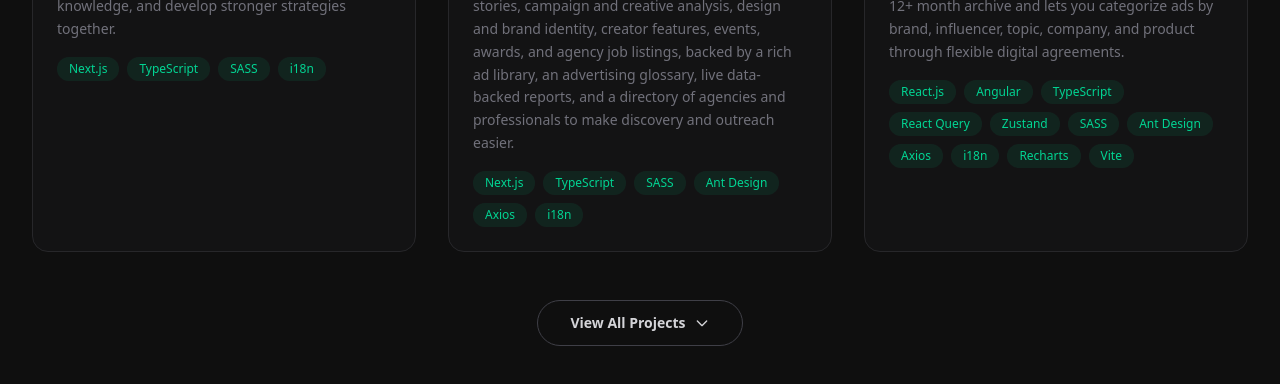
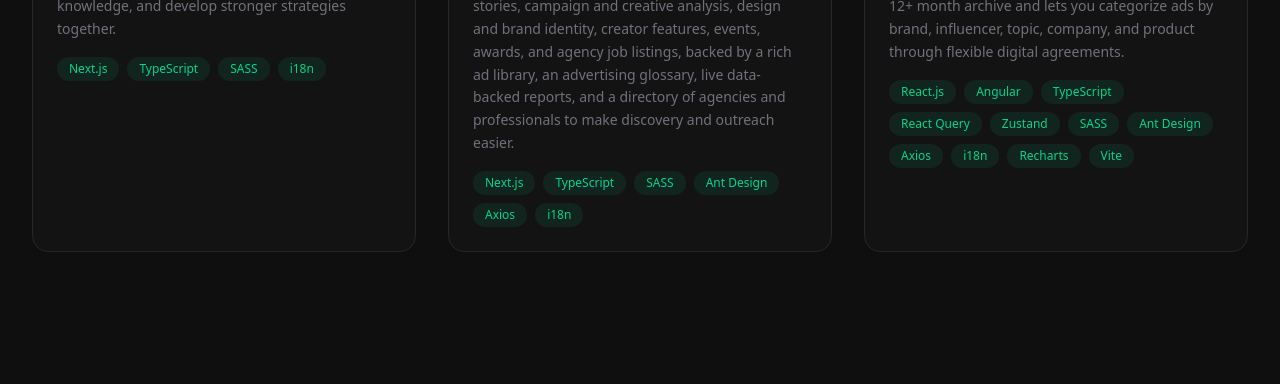
Before and after one commit to eslamsobhy/sobhy-portfolio, a Next.js app: page / in a window 1280 px wide. Shown: the part 6510-6894 px from the top of the page. Built offline with nearby package versions, Linux system fonts and the light colour scheme.

Commit message:
Comment out multiple project entries in portfolio data for future reference and potential reintroduction.

```diff
--- a/src/data/portfolio.ts
+++ b/src/data/portfolio.ts
@@ -238,39 +238,39 @@ export const projectsData = {
       githubUrl: "#",
       featured: true,
     },
-    {
-      id: 4,
-      title: "Weather Dashboard",
-      description:
-        "A beautiful weather app with animated backgrounds, 7-day forecasts, and location-based data using the OpenWeather API.",
-      image: "/projects/weather.jpg",
-      technologies: ["React", "Chart.js", "OpenWeather API", "CSS"],
-      liveUrl: "#",
-      githubUrl: "#",
-      featured: false,
-    },
-    {
-      id: 5,
-      title: "Blog Platform",
-      description:
-        "A modern blog with MDX support, dark mode, search, tags, and an RSS feed. Optimized for SEO and fast page loads.",
-      image: "/projects/blog.jpg",
-      technologies: ["Next.js", "MDX", "Prisma", "PostgreSQL"],
-      liveUrl: "#",
-      githubUrl: "#",
-      featured: false,
-    },
-    {
-      id: 6,
-      title: "Real-Time Chat App",
-      description:
-        "A messaging application with rooms, typing indicators, read receipts, and media sharing powered by WebSockets.",
-      image: "/projects/chat.jpg",
-      technologies: ["React", "Socket.io", "Express", "MongoDB"],
-      liveUrl: "#",
-      githubUrl: "#",
-      featured: false,
-    },
+    // {
+    //   id: 4,
+    //   title: "Weather Dashboard",
+    //   description:
+    //     "A beautiful weather app with animated backgrounds, 7-day forecasts, and location-based data using the OpenWeather API.",
+    //   image: "/projects/weather.jpg",
+    //   technologies: ["React", "Chart.js", "OpenWeather API", "CSS"],
+    //   liveUrl: "#",
+    //   githubUrl: "#",
+    //   featured: false,
+    // },
+    // {
+    //   id: 5,
+    //   title: "Blog Platform",
+    //   description:
+    //     "A modern blog with MDX support, dark mode, search, tags, and an RSS feed. Optimized for SEO and fast page loads.",
+    //   image: "/projects/blog.jpg",
+    //   technologies: ["Next.js", "MDX", "Prisma", "PostgreSQL"],
+    //   liveUrl: "#",
+    //   githubUrl: "#",
+    //   featured: false,
+    // },
+    // {
+    //   id: 6,
+    //   title: "Real-Time Chat App",
+    //   description:
+    //     "A messaging application with rooms, typing indicators, read receipts, and media sharing powered by WebSockets.",
+    //   image: "/projects/chat.jpg",
+    //   technologies: ["React", "Socket.io", "Express", "MongoDB"],
+    //   liveUrl: "#",
+    //   githubUrl: "#",
+    //   featured: false,
+    // },
   ],
 };
 
```
